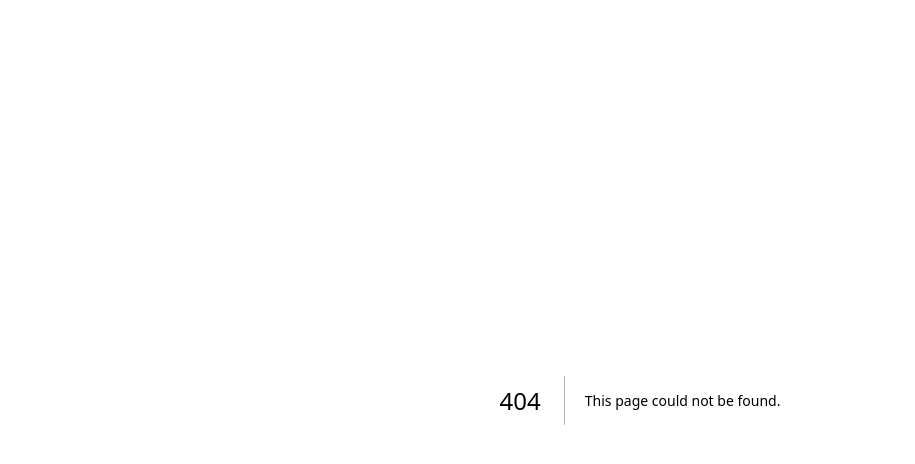
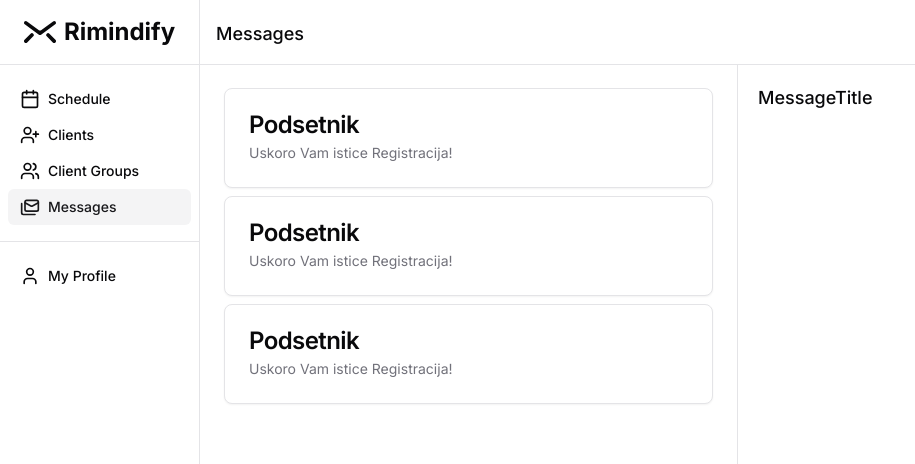
Before and after one commit to Aleksa0308/rimindify-frontend, a Next.js app: page /application/messages in a window 1280 px wide. Before the commit this address had no page. Shown: the top 464 px of the page, without its empty margins (0-915 px from the left). Built offline with nearby package versions, Linux system fonts and the light colour scheme.

Commit message:
feat: message page layout

```diff
--- a/app/(application)/application/clients/page.tsx
+++ b/app/(application)/application/clients/page.tsx
@@ -10,7 +10,7 @@ export default function Clients() {
     const clients = useClients()
     const [dialogOpen, setDialogOpen] = useState(false)
     return (
-        <main className="flex flex-col gap-2">
+        <main className="flex flex-col gap-2 container mt-4">
             <CreateClientForm
                 className="self-end"
                 open={dialogOpen}
--- a/app/(application)/application/layout.tsx
+++ b/app/(application)/application/layout.tsx
@@ -6,6 +6,7 @@ import Link from 'next/link'
 import { Icons } from '@/components/icons'
 import { Separator } from '@/components/ui/separator'
 import { PageTitle } from '@/components/application/page-title'
+import { ScrollArea } from '@/components/ui/scroll-area'
 const actionLinks: NavItem[] = [
     {
         title: 'Schedule',
@@ -44,7 +45,11 @@ export default function ApplicationLayout({
 }) {
     return (
         <div className={'flex h-screen'}>
-            <section className={'border-r'}>
+            <section
+                className={
+                    'border-r w-[200px] fixed top-0 left-0 h-full overflow-y-auto'
+                }
+            >
                 <div className={'mt-4 px-4'}>
                     <Link
                         href="/"
@@ -59,9 +64,15 @@ export default function ApplicationLayout({
                 <Separator className={'my-4'} />
                 <SidebarNav navLinks={profileLinks} />
             </section>
-            <section className="flex flex-col w-screen">
-                <PageTitle />
-                <section className="container">{children}</section>
+            <section className="flex-1 pt-16 ml-[200px] h-screen overflow-y-auto">
+                <div className="fixed bg-background top-0 right-0 left-[200px] w-full z-10">
+                    <PageTitle />
+                </div>
+                <div>
+                    <section className="">
+                        <ScrollArea>{children}</ScrollArea>
+                    </section>
+                </div>
             </section>
         </div>
     )
--- /dev/null
+++ b/app/(application)/application/messages/message-card.tsx
@@ -0,0 +1,20 @@
+import {
+    Card,
+    CardDescription,
+    CardHeader,
+    CardTitle,
+} from '@/components/ui/card'
+import { ScrollArea } from '@/components/ui/scroll-area'
+
+export function MessageCard() {
+    return (
+        <Card className="w-full">
+            <CardHeader>
+                <CardTitle>Podsetnik</CardTitle>
+                <CardDescription>
+                    Uskoro Vam istice Registracija!
+                </CardDescription>
+            </CardHeader>
+        </Card>
+    )
+}
--- /dev/null
+++ b/app/(application)/application/messages/message-display.tsx
@@ -0,0 +1,7 @@
+export function MessageDisplay() {
+    return (
+        <div>
+            <div className={'mt-5 px-4 font-medium text-lg'}>MessageTitle</div>
+        </div>
+    )
+}
--- /dev/null
+++ b/app/(application)/application/messages/page.tsx
@@ -0,0 +1,20 @@
+import { MessageCard } from '@/app/(application)/application/messages/message-card'
+import { ScrollArea } from '@/components/ui/scroll-area'
+import { MessageDisplay } from '@/app/(application)/application/messages/message-display'
+
+export default function Messages() {
+    return (
+        <main className="grid grid-cols-2 w-full gap-1">
+            <ScrollArea className="w-full h-[calc(100vh-65px)] border-r">
+                <div className="flex flex-col gap-2 px-6 py-6">
+                    <MessageCard />
+                    <MessageCard />
+                    <MessageCard />
+                </div>
+            </ScrollArea>
+            <div>
+                <MessageDisplay />
+            </div>
+        </main>
+    )
+}
--- a/components/application/page-title.tsx
+++ b/components/application/page-title.tsx
@@ -20,7 +20,7 @@ export function PageTitle() {
             <div className={'mt-5 px-4 font-medium text-lg'}>
                 {formattedPathname(pathname)}
             </div>
-            <Separator className={'my-4'} />
+            <Separator className={'mt-4'} />
         </div>
     )
 }
--- /dev/null
+++ b/components/ui/card.tsx
@@ -0,0 +1,79 @@
+import * as React from "react"
+
+import { cn } from "@/lib/utils"
+
+const Card = React.forwardRef<
+  HTMLDivElement,
+  React.HTMLAttributes<HTMLDivElement>
+>(({ className, ...props }, ref) => (
+  <div
+    ref={ref}
+    className={cn(
+      "rounded-lg border bg-card text-card-foreground shadow-sm",
+      className
+    )}
+    {...props}
+  />
+))
+Card.displayName = "Card"
+
+const CardHeader = React.forwardRef<
+  HTMLDivElement,
+  React.HTMLAttributes<HTMLDivElement>
+>(({ className, ...props }, ref) => (
+  <div
+    ref={ref}
+    className={cn("flex flex-col space-y-1.5 p-6", className)}
+    {...props}
+  />
+))
+CardHeader.displayName = "CardHeader"
+
+const CardTitle = React.forwardRef<
+  HTMLParagraphElement,
+  React.HTMLAttributes<HTMLHeadingElement>
+>(({ className, ...props }, ref) => (
+  <h3
+    ref={ref}
+    className={cn(
+      "text-2xl font-semibold leading-none tracking-tight",
+      className
+    )}
+    {...props}
+  />
+))
+CardTitle.displayName = "CardTitle"
+
+const CardDescription = React.forwardRef<
+  HTMLParagraphElement,
+  React.HTMLAttributes<HTMLParagraphElement>
+>(({ className, ...props }, ref) => (
+  <p
+    ref={ref}
+    className={cn("text-sm text-muted-foreground", className)}
+    {...props}
+  />
+))
+CardDescription.displayName = "CardDescription"
+
+const CardContent = React.forwardRef<
+  HTMLDivElement,
+  React.HTMLAttributes<HTMLDivElement>
+>(({ className, ...props }, ref) => (
+  <div ref={ref} className={cn("p-6 pt-0", className)} {...props} />
+))
+CardContent.displayName = "CardContent"
+
+const CardFooter = React.forwardRef<
+  HTMLDivElement,
+  React.HTMLAttributes<HTMLDivElement>
+>(({ className, ...props }, ref) => (
+  <div
+    ref={ref}
+    className={cn("flex items-center p-6 pt-0", className)}
+    {...props}
+  />
+))
+CardFooter.displayName = "CardFooter"
+
+export { Card, CardHeader, CardFooter, CardTitle, CardDescription, CardContent }
--- /dev/null
+++ b/components/ui/scroll-area.tsx
@@ -0,0 +1,48 @@
+"use client"
+
+import * as React from "react"
+import * as ScrollAreaPrimitive from "@radix-ui/react-scroll-area"
+
+import { cn } from "@/lib/utils"
+
+const ScrollArea = React.forwardRef<
+  React.ElementRef<typeof ScrollAreaPrimitive.Root>,
+  React.ComponentPropsWithoutRef<typeof ScrollAreaPrimitive.Root>
+>(({ className, children, ...props }, ref) => (
+  <ScrollAreaPrimitive.Root
+    ref={ref}
+    className={cn("relative overflow-hidden", className)}
+    {...props}
+  >
+    <ScrollAreaPrimitive.Viewport className="h-full w-full rounded-[inherit]">
+      {children}
+    </ScrollAreaPrimitive.Viewport>
+    <ScrollBar />
+    <ScrollAreaPrimitive.Corner />
+  </ScrollAreaPrimitive.Root>
+))
+ScrollArea.displayName = ScrollAreaPrimitive.Root.displayName
+
+const ScrollBar = React.forwardRef<
+  React.ElementRef<typeof ScrollAreaPrimitive.ScrollAreaScrollbar>,
+  React.ComponentPropsWithoutRef<typeof ScrollAreaPrimitive.ScrollAreaScrollbar>
+>(({ className, orientation = "vertical", ...props }, ref) => (
+  <ScrollAreaPrimitive.ScrollAreaScrollbar
+    ref={ref}
+    orientation={orientation}
+    className={cn(
+      "flex touch-none select-none transition-colors",
+      orientation === "vertical" &&
+        "h-full w-2.5 border-l border-l-transparent p-[1px]",
+      orientation === "horizontal" &&
+        "h-2.5 flex-col border-t border-t-transparent p-[1px]",
+      className
+    )}
+    {...props}
+  >
+    <ScrollAreaPrimitive.ScrollAreaThumb className="relative flex-1 rounded-full bg-border" />
+  </ScrollAreaPrimitive.ScrollAreaScrollbar>
+))
+ScrollBar.displayName = ScrollAreaPrimitive.ScrollAreaScrollbar.displayName
+
+export { ScrollArea, ScrollBar }
--- a/package.json
+++ b/package.json
@@ -15,6 +15,7 @@
     "@radix-ui/react-icons": "^1.3.0",
     "@radix-ui/react-label": "^2.0.2",
     "@radix-ui/react-popover": "^1.0.7",
+    "@radix-ui/react-scroll-area": "^1.0.5",
     "@radix-ui/react-separator": "^1.0.3",
     "@radix-ui/react-slot": "^1.0.2",
     "@tanstack/react-query": "^5.28.4",
```
Also changed, not shown: 1 other file (tests, documents, lock files or other folders).
